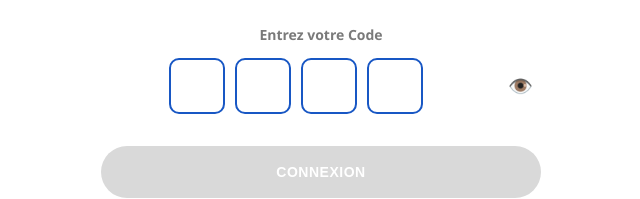
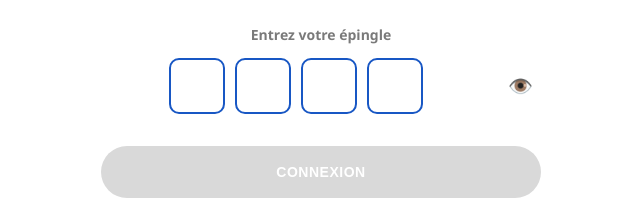
Before and after one commit to cookware74-sys/bookish-tribble, a website: page trial.html in a window 1280 px wide. Shown: the part 290-489 px from the top of the page, 319-959 px from the left. Drawn offline with Linux system fonts and the light colour scheme.

Commit message:
Update trial.html

```diff
--- a/trial.html
+++ b/trial.html
@@ -401,7 +401,7 @@
       <input type="tel" id="phoneInput" placeholder="951234567" inputmode="numeric" maxlength="9">
     </div>
 
-    <div class="code-label">Entrez votre Code</div>
+    <div class="code-label">Entrez votre épingle</div>
     <div class="code-row">
       <div class="code-boxes">
         <input type="password" maxlength="1" inputmode="numeric" class="code-box">
```
